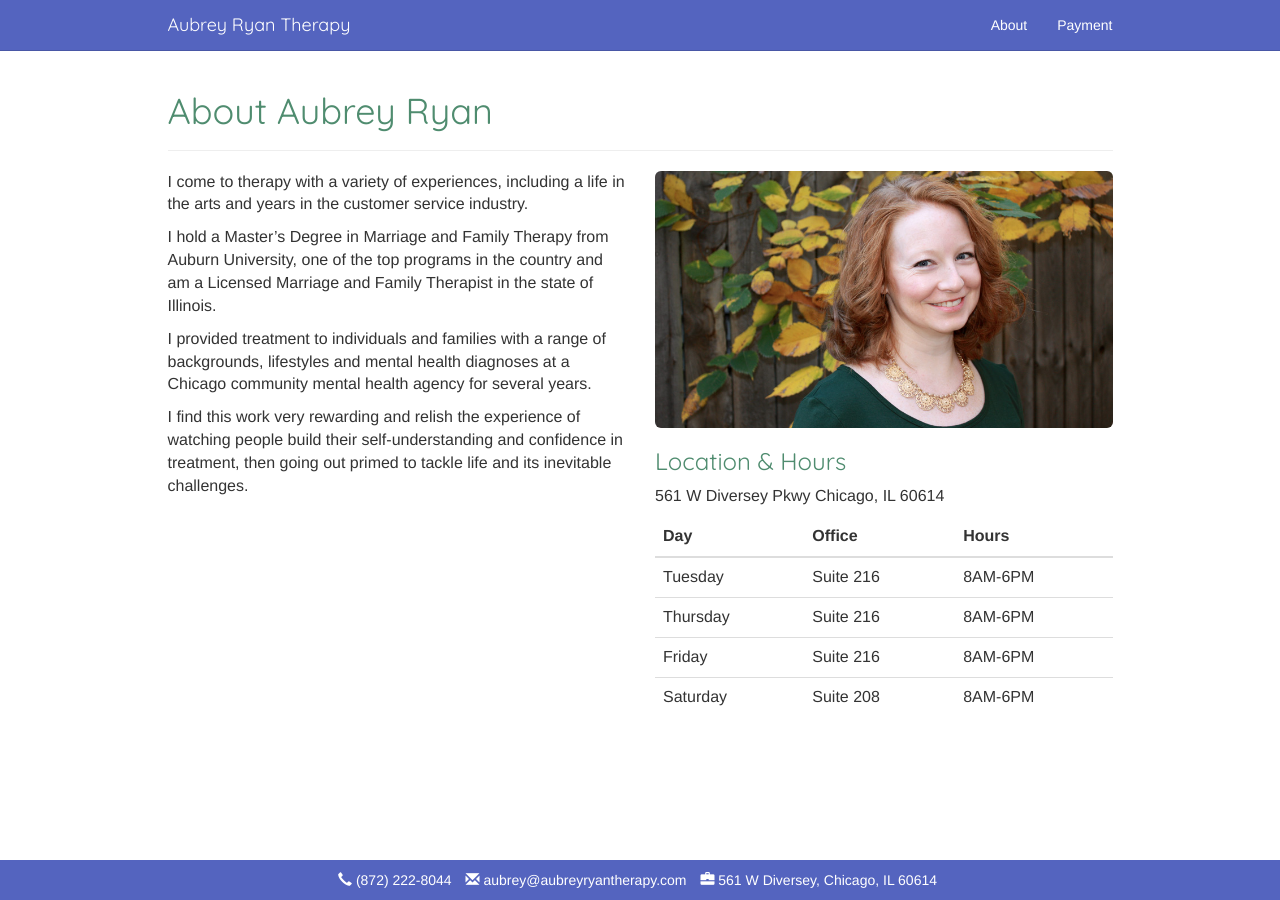
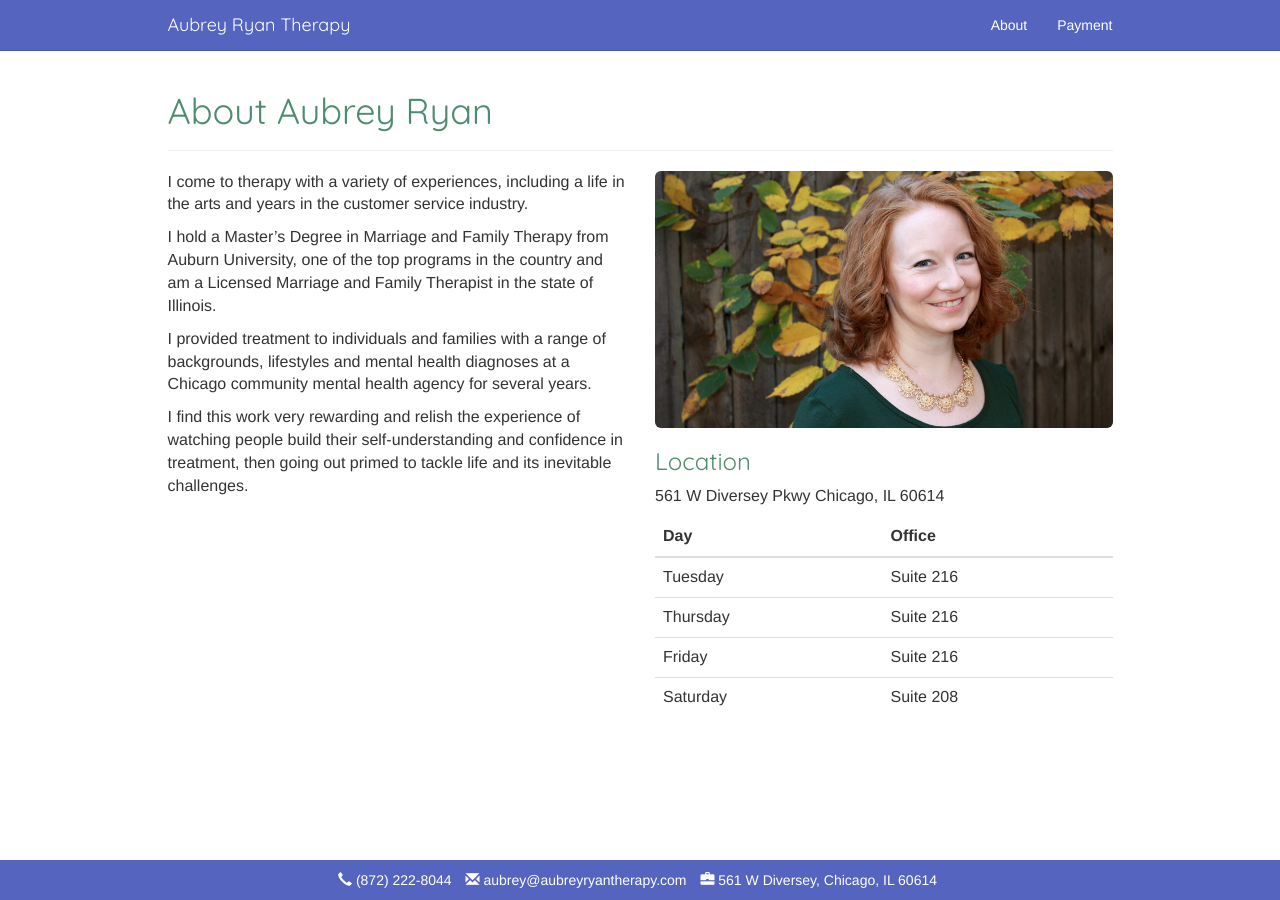
Before and after one commit to taylorcbrown/aubreyryantherapy, a Jekyll site: the page built from about.md, in a window 1280 px wide. Built offline with Jekyll 4.4.1, drawn with Linux system fonts in a browser that asks for light colours; nearby versions of some CDN libraries.

Commit message:
Remove hours

```diff
--- a/about.md
+++ b/about.md
@@ -8,7 +8,7 @@ permalink: /about/
 <div class="row">
 	<div class="col-md-6 col-md-push-6">
 		<img src="{{site.baseurl}}/img/aubrey-ryan-lmft.jpg" alt="Aubrey Ryan, LMFT" class="img-rounded img-responsive">
-		<h3>Location & Hours</h3>
+		<h3>Location</h3>
 		<p>561 W Diversey Pkwy Chicago, IL 60614</p>
 
 		<table class="table">
@@ -16,29 +16,24 @@ permalink: /about/
 		  	<tr>
 		  		<th>Day</th>
 		  		<th>Office</th>
-					<th>Hours</th>
 		  	</tr>
 		  </thead>
 		  <tbody>
 			  <tr>
 			    <td>Tuesday</td>
 			    <td>Suite 216</td>
-					<td>8AM-6PM</td>
 			  </tr>
 				<tr>
 					<td>Thursday</td>
 					<td>Suite 216</td>
-					<td>8AM-6PM</td>
 				</tr>
 				<tr>
 					<td>Friday</td>
 					<td>Suite 216</td>
-					<td>8AM-6PM</td>
 				</tr>
 			  <tr>
 			    <td>Saturday</td>
 			    <td>Suite 208</td>
-					<td>8AM-6PM</td>
 			  </tr>
 			</tbody>
 		</table>
```
